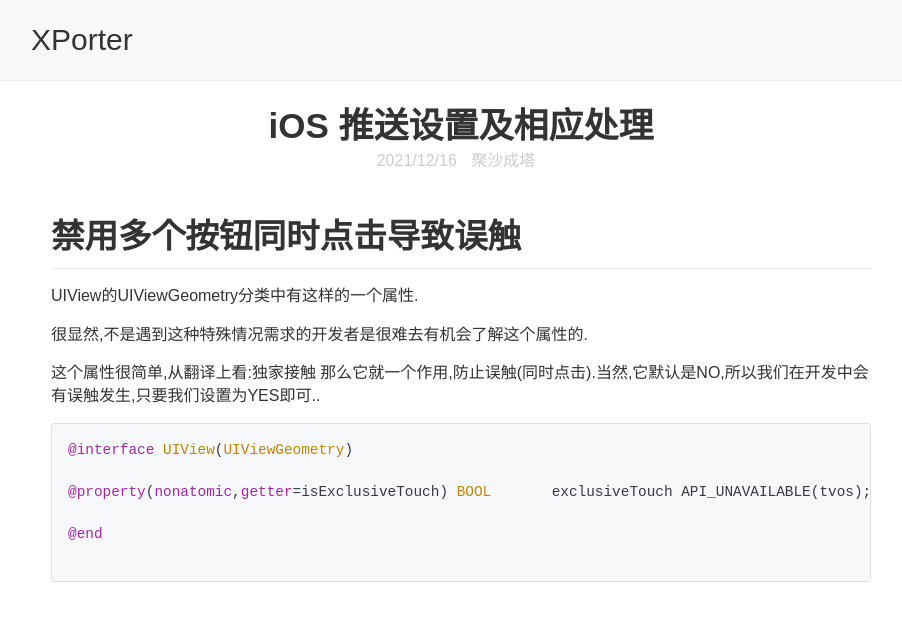
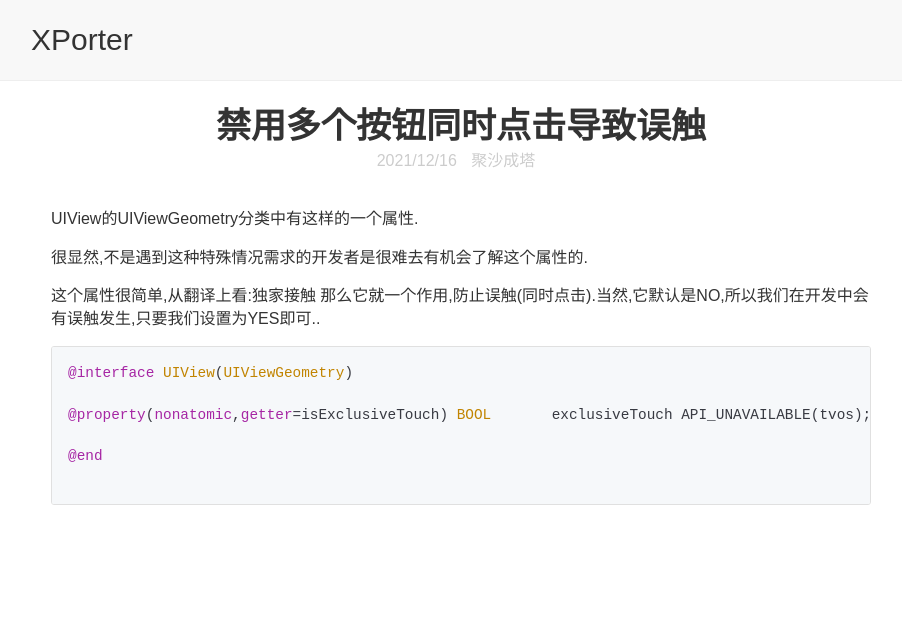
Before and after one commit to nyzhanggy/dulldevil.github.io, a Jekyll site: the page built from _posts/experience/2021-12-16-禁用多个按钮同时点击.md, in a window 1280 px wide. Shown: the top 621 px of the page, without its empty margins (179-1081 px from the left). Built offline with Jekyll 4.4.1, drawn with Linux system fonts in a browser that asks for light colours.

Commit message:
update title

```diff
--- a/_posts/experience/2021-12-16-禁用多个按钮同时点击.md
+++ b/_posts/experience/2021-12-16-禁用多个按钮同时点击.md
@@ -1,9 +1,8 @@
 ---
-title: iOS 推送设置及相应处理
+title: 禁用多个按钮同时点击导致误触
 categories: [聚沙成塔]
 ---
 
-# 禁用多个按钮同时点击导致误触
 
 UIView的UIViewGeometry分类中有这样的一个属性.
 
```
